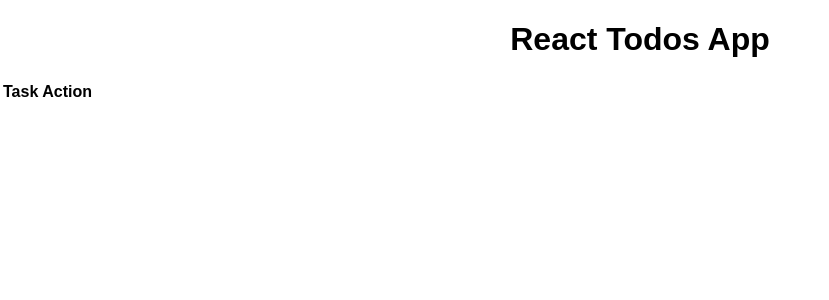
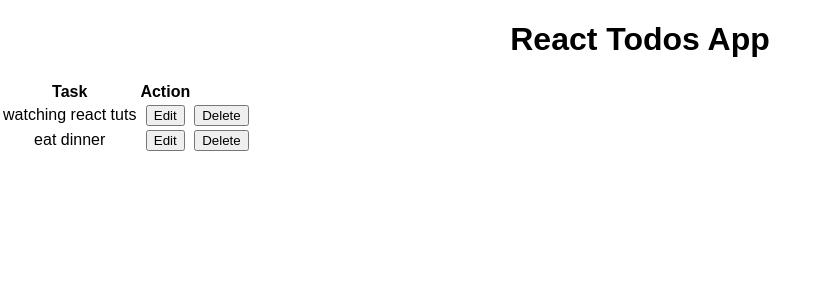
Before and after one commit to dextreeamper/todo-app, a React (Create React App) app: page / in a window 1280 px wide. Shown: the top 300 px of the page, without its empty margins (0-829 px from the left). Built offline with nearby package versions, Linux system fonts and the light colour scheme.

Commit message:
Returning todos props to main componen App

```diff
--- a/package.json
+++ b/package.json
@@ -3,6 +3,7 @@
   "version": "0.1.0",
   "private": true,
   "dependencies": {
+    "lodash": "^4.17.4",
     "react": "^16.0.0",
     "react-dom": "^16.0.0",
     "react-scripts": "1.0.15"
--- a/src/component/App.js
+++ b/src/component/App.js
@@ -1,10 +1,10 @@
 import React, { Component } from 'react';
-import TodoList from './todos-list';
+import TodosList from './todos-list';
 import '../App.css';
 
 const todos = [
 {
-	task: 'watching React Tutorial',
+	task: 'watching react tuts',
 	isCompleted: true
 },
 {
@@ -26,7 +26,7 @@ class App extends Component {
     return (
       <div className="App">
         <h1>React Todos App</h1>
-				<TodoList todos={this.state.todos} />
+				<TodosList todos={this.state.todos} />
       </div>
     );
   }
--- /dev/null
+++ b/src/component/todos-list-item.js
@@ -0,0 +1,16 @@
+import React, { Component } from 'react';
+
+class TodosListItem extends Component {
+  render() {
+    // console.log(this.props.task)
+    return (
+        <tr>
+            <td>{this.props.task}</td>
+            <td><button>Edit</button></td>
+            <td><button>Delete</button></td>
+    	</tr>
+    );
+  }
+}
+
+export default TodosListItem;
--- a/src/component/todos-list.js
+++ b/src/component/todos-list.js
@@ -1,16 +1,27 @@
 import React, { Component } from 'react';
-import TodoListHeader from './todos-list-header';
+import TodosListHeader from './todos-list-header';
+import TodosListItem from './todos-list-item';
+import _ from 'lodash'; //make easier call the method name
 
-class TodoList extends Component {
+class TodosList extends Component {
+	renderItems (){
+		// return _.map(this.props.todos, (todo, index) => <TodosListItem key={index} {...todo} />); used this for lodash
+		//return each TodosListItem with a key{}
+		//each key has a separate index
+		let tasks = this.props.todos;
+		return tasks.map((todo, index) => <TodosListItem key={index} {...todo} />);
+	}
   render() {
- 		console.log(this.props.todos);
-
+ 		//console.log(this.props.todos);
     return (
       <table>
-      	<TodoListHeader />
+      	<TodosListHeader />
+      		<tbody>
+      			{this.renderItems()}
+      		</tbody>
       </table>
     );
   }
 }
 
-export default TodoList;
+export default TodosList;
```
Also changed, not shown: 1 other file (tests, documents, lock files or other folders).
